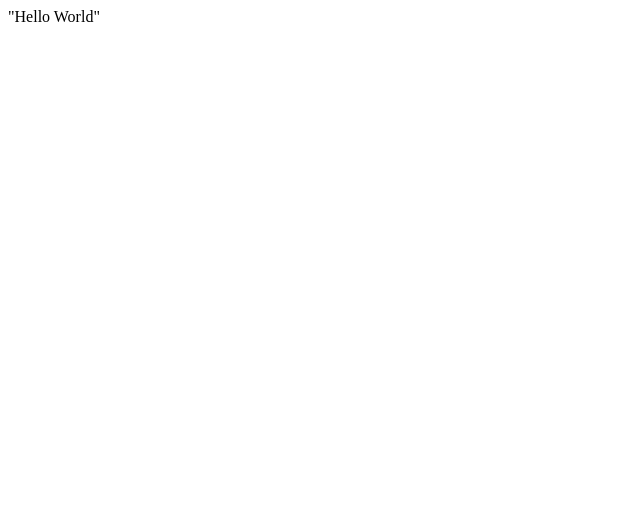
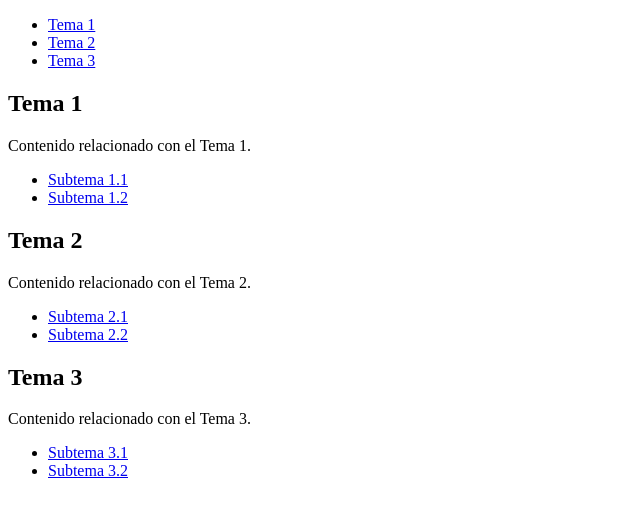
Before and after one commit to arqtron/arqtron.github.io, a plain HTML site: page index.html in a window 1280 px wide. Shown: the whole page, without its empty margins (0-640 px from the left). Drawn offline with Linux system fonts and the light colour scheme.

Commit message:
primera version con boilerplate

```diff
--- a/index.html
+++ b/index.html
@@ -1 +1,60 @@
-"Hello World"
+<!DOCTYPE html>
+<html lang="es">
+<head>
+    <meta charset="UTF-8">
+    <meta name="viewport" content="width=device-width, initial-scale=1.0">
+    <title>Plantilla Web Temática</title>
+    <link rel="stylesheet" href="styles.css">
+</head>
+<body>
+    <header>
+        <nav id="menu">
+            <ul>
+                <li><a href="#tema1">Tema 1</a></li>
+                <li><a href="#tema2">Tema 2</a></li>
+                <li><a href="#tema3">Tema 3</a></li>
+            </ul>
+        </nav>
+    </header>
+
+    <main id="content">
+        <!-- Contenido de los temas -->
+        <section id="tema1">
+            <h2>Tema 1</h2>
+            <p>Contenido relacionado con el Tema 1.</p>
+            <!-- Enlaces dentro del tema -->
+            <ul>
+                <li><a href="enlace1.html">Subtema 1.1</a></li>
+                <li><a href="enlace2.html">Subtema 1.2</a></li>
+            </ul>
+        </section>
+
+        <section id="tema2">
+            <h2>Tema 2</h2>
+            <p>Contenido relacionado con el Tema 2.</p>
+            <!-- Enlaces dentro del tema -->
+            <ul>
+                <li><a href="enlace3.html">Subtema 2.1</a></li>
+                <li><a href="enlace4.html">Subtema 2.2</a></li>
+            </ul>
+        </section>
+
+        <section id="tema3">
+            <h2>Tema 3</h2>
+            <p>Contenido relacionado con el Tema 3.</p>
+            <!-- Enlaces dentro del tema -->
+            <ul>
+                <li><a href="enlace5.html">Subtema 3.1</a></li>
+                <li><a href="enlace6.html">Subtema 3.2</a></li>
+            </ul>
+        </section>
+    </main>
+
+    <footer>
+        <!-- Información de contacto o créditos -->
+    </footer>
+
+    <!-- Scripts -->
+    <script src="scripts.js"></script>
+</body>
+</html>
```
